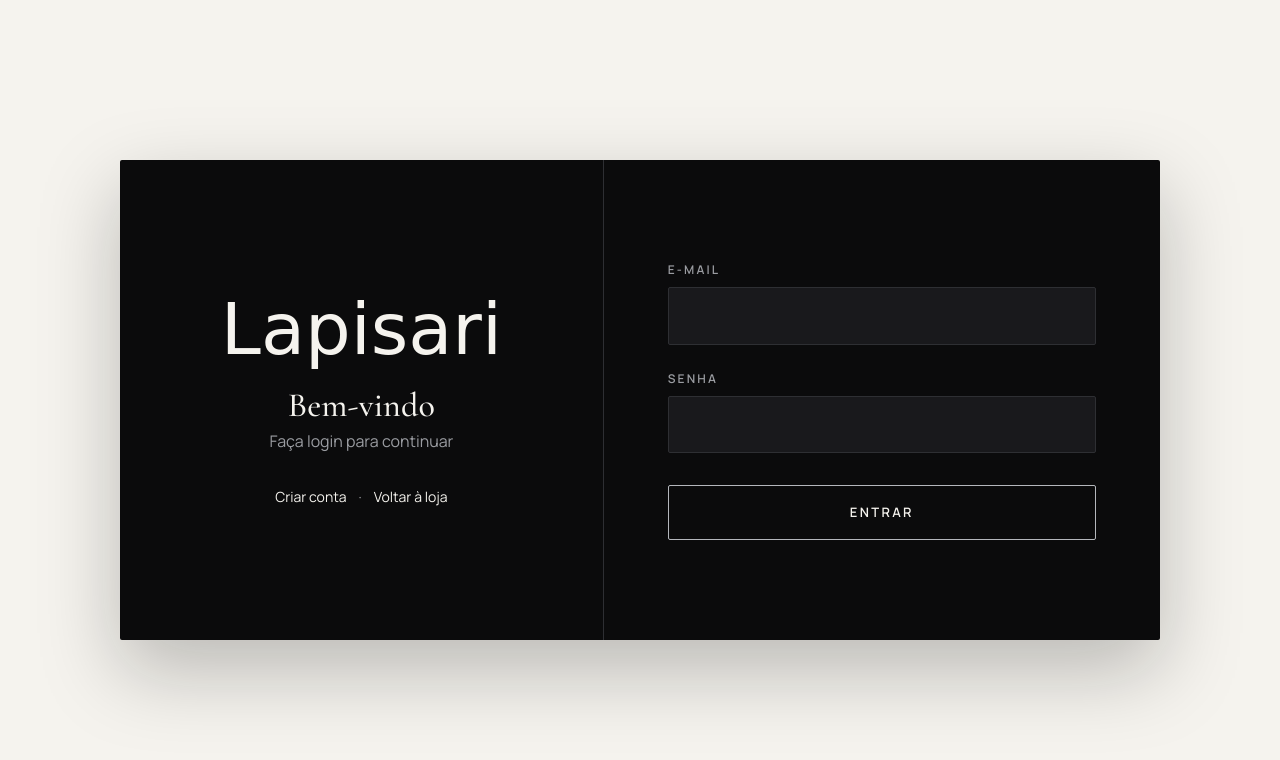
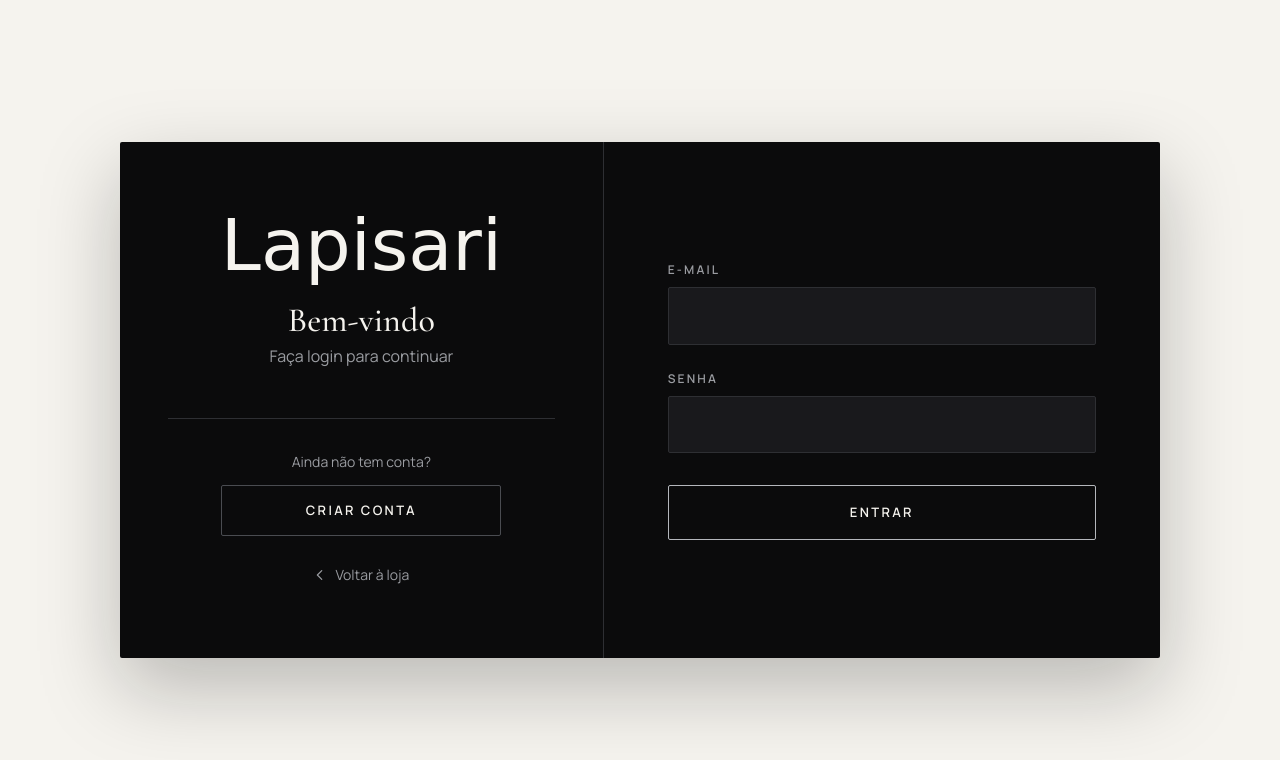
Before and after one commit to LucasRetameroBortoletto/projeto, a PHP site: page /MINI/login/login.php in a window 1280 px wide. Shown: the top 760 px of the page. Run offline with PHP 8.4, Linux system fonts and the light colour scheme; some libraries are stand-ins or nearby versions; some web fonts are replaced.

Commit message:
Transforma Criar conta e Voltar à loja em botões no login
Co-Authored-By: Claude Opus 5.5 <noreply@anthropic.com>
Claude-Session: https://claude.ai/code/session_01LpGAhSfCHXQfBvgXQbAtub

```diff
--- a/assets/css/login.css
+++ b/assets/css/login.css
@@ -157,20 +157,73 @@
 
 .login__rodape {
     display: flex;
-    justify-content: center;
+    flex-direction: column;
+    align-items: center;
     gap: var(--esp-3);
-    margin-top: var(--esp-6);
+    margin-top: var(--esp-7);
+    padding-top: var(--esp-6);
+    border-top: 1px solid #2e2f33;
+}
+
+.login__convite {
     font-size: 14px;
     color: var(--cor-sobre-preto-suave);
 }
 
-.login__rodape a {
+/* "Criar conta": mesmo formato do botão Entrar, com contorno mais discreto,
+   para ficar claro que é uma ação, mas secundária */
+.login__botao-secundario {
+    display: block;
+    width: 100%;
+    max-width: 280px;
+    padding: 14px;
+    border: 1px solid #4a4c51;
+    border-radius: var(--raio);
     color: var(--cor-sobre-preto);
+    font-size: 13px;
+    font-weight: 600;
+    letter-spacing: 0.18em;
+    text-align: center;
     text-decoration: none;
-    border-bottom: 1px solid transparent;
-    transition: border-color var(--transicao);
+    text-transform: uppercase;
+    transition: border-color var(--transicao), background-color var(--transicao), color var(--transicao);
 }
 
-.login__rodape a:hover {
-    border-bottom-color: currentColor;
+.login__botao-secundario:hover {
+    border-color: var(--cor-sobre-preto);
+    background-color: var(--cor-sobre-preto);
+    color: var(--cor-preto);
 }
+
+/* "Voltar à loja": link com seta, área de clique confortável */
+.login__voltar {
+    display: inline-flex;
+    align-items: center;
+    gap: var(--esp-2);
+    margin-top: var(--esp-2);
+    padding: var(--esp-2) var(--esp-3);
+    color: var(--cor-sobre-preto-suave);
+    font-size: 14px;
+    text-decoration: none;
+    transition: color var(--transicao);
+}
+
+.login__voltar svg {
+    width: 14px;
+    height: 14px;
+    transition: transform var(--transicao);
+}
+
+.login__voltar:hover {
+    color: var(--cor-sobre-preto);
+}
+
+/* A seta anda um pouco para a esquerda, reforçando o "voltar" */
+.login__voltar:hover svg {
+    transform: translateX(-3px);
+}
+
+.login__botao-secundario:focus-visible,
+.login__voltar:focus-visible {
+    outline-color: var(--cor-prata);
+}
--- a/login/login.php
+++ b/login/login.php
@@ -45,10 +45,17 @@ include __DIR__ . '/../includes/head.php';
                 <h1 class="login__titulo">Bem-vindo</h1>
                 <p class="login__subtitulo">Faça login para continuar</p>
 
+                <!-- Ações secundárias como botões de verdade: fáceis de achar e de clicar -->
                 <footer class="login__rodape">
-                    <a href="<?= url('login/registerUser.php') ?>">Criar conta</a>
-                    <span aria-hidden="true">·</span>
-                    <a href="<?= url('index.php') ?>">Voltar à loja</a>
+                    <p class="login__convite">Ainda não tem conta?</p>
+                    <a href="<?= url('login/registerUser.php') ?>" class="login__botao-secundario">Criar conta</a>
+                    <a href="<?= url('index.php') ?>" class="login__voltar">
+                        <svg viewBox="0 0 16 16" fill="none" stroke="currentColor" stroke-width="1.4"
+                             stroke-linecap="round" stroke-linejoin="round" aria-hidden="true" focusable="false">
+                            <path d="M10 3 L5 8 L10 13"/>
+                        </svg>
+                        Voltar à loja
+                    </a>
                 </footer>
             </div>
 
```
